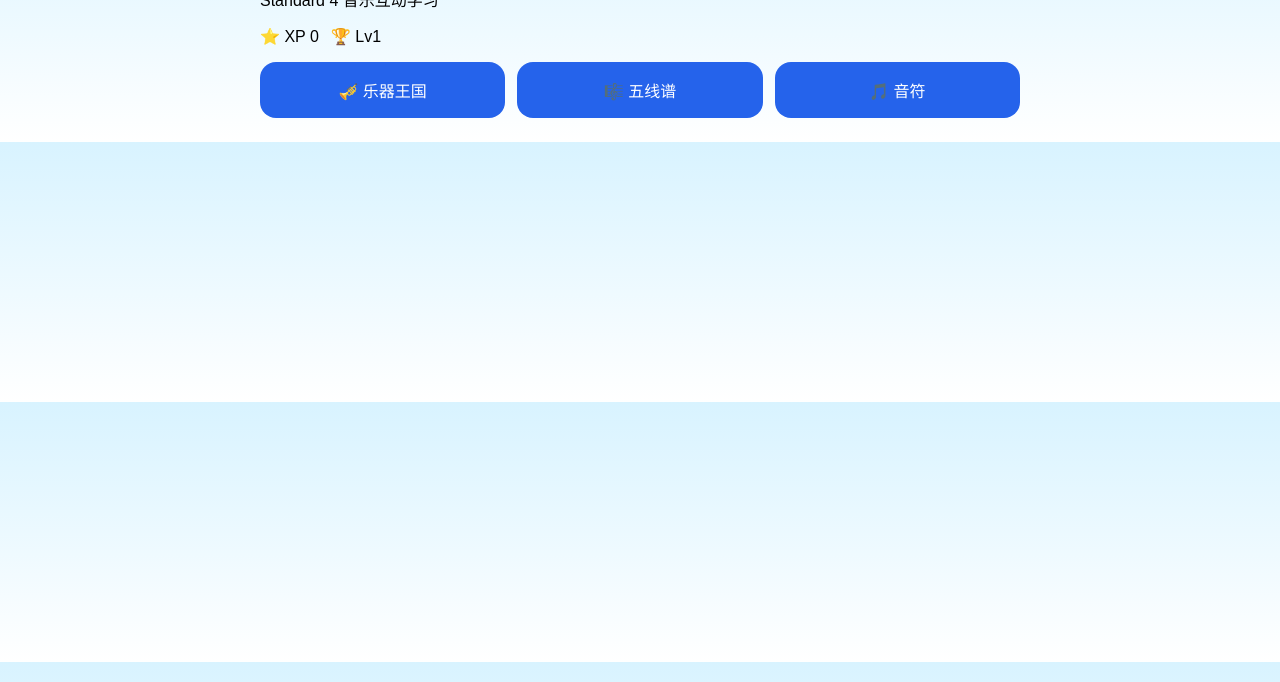
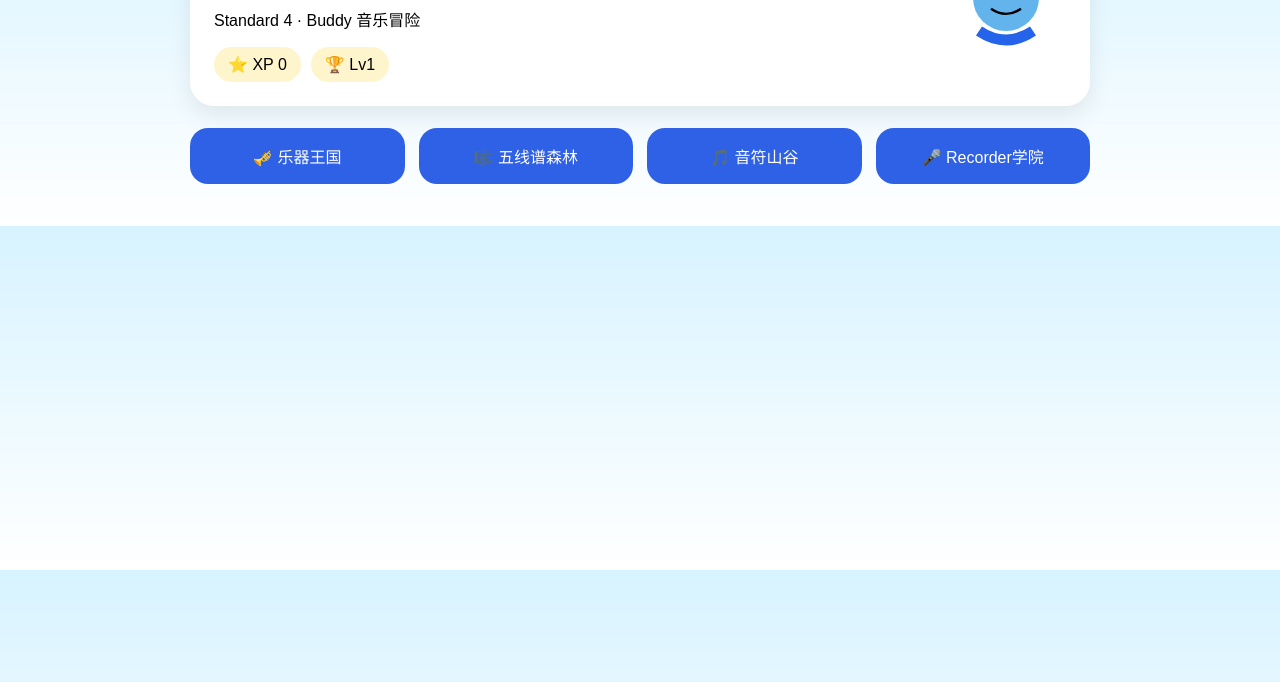
Before and after one commit to shaunstudyworld/shaun-study-world, a plain HTML site: page index.html in a window 1280 px wide. Shown: the part 118-800 px from the top of the page. Drawn offline with Linux system fonts and the light colour scheme.

Commit message:
Add files via upload

```diff
--- a/css/style.css
+++ b/css/style.css
@@ -1 +1 @@
-body{margin:0;font-family:Arial;background:linear-gradient(#d8f3ff,#fff)}.wrap{max-width:760px;margin:auto;padding:24px}.stats{display:flex;gap:12px;margin:16px 0}.grid{display:grid;grid-template-columns:repeat(auto-fit,minmax(140px,1fr));gap:12px}button{padding:16px;border:none;border-radius:16px;background:#2563eb;color:#fff;font-size:16px}.hidden{display:none}.opt{background:#eef6ff;color:#111;margin:8px 0}
+body{margin:0;font-family:Arial;background:linear-gradient(#d7f3ff,#fff)}.container{max-width:900px;margin:auto;padding:20px}.hero{display:flex;justify-content:space-between;align-items:center;background:#fff;border-radius:24px;padding:24px;box-shadow:0 10px 24px rgba(0,0,0,.08)}.buddy{width:120px}.stats{display:flex;gap:10px;flex-wrap:wrap}.stats span{background:#fff5cc;padding:8px 14px;border-radius:999px}.grid{display:grid;grid-template-columns:repeat(auto-fit,minmax(180px,1fr));gap:14px;margin:22px 0}button{padding:16px;border:none;border-radius:18px;background:#2f61e6;color:#fff;font-size:16px;cursor:pointer}.card{background:#fff;border-radius:24px;padding:20px;box-shadow:0 10px 24px rgba(0,0,0,.08)}.hidden{display:none}#img{width:100%;max-width:260px;display:block;margin:10px auto}.opt{background:#eef6ff;color:#111;margin:10px 0}.progress{height:10px;background:#e5e7eb;border-radius:99px}.progress #bar{height:100%;width:0;background:#22c55e;border-radius:99px}#fb{font-weight:bold}
--- a/index.html
+++ b/index.html
@@ -1 +1 @@
-<!DOCTYPE html><html lang='zh'><head><meta charset='UTF-8'><meta name='viewport' content='width=device-width,initial-scale=1'><title>Shaun Study World</title><link rel='manifest' href='manifest.json'><link rel='stylesheet' href='css/style.css'></head><body><div class='wrap'><h1>🎵 Shaun Study World</h1><p>Standard 4 音乐互动学习</p><div class='stats'><span id='xp'>⭐ XP 0</span><span id='lv'>🏆 Lv1</span></div><div class='grid'><button onclick="go()">🎺 乐器王国</button><button disabled>🎼 五线谱</button><button disabled>🎵 音符</button></div><div id='game' class='hidden'><h2 id='q'></h2><div id='opts'></div><p id='fb'></p></div></div><script src='js/app.js'></script></body></html>
+<!DOCTYPE html><html lang='zh'><head><meta charset='UTF-8'><meta name='viewport' content='width=device-width,initial-scale=1'><title>Shaun Study World</title><link rel='manifest' href='manifest.json'><link rel='stylesheet' href='css/style.css'></head><body><div class='container'><div class='hero'><div><h1>🎵 Shaun Study World</h1><p>Standard 4 · Buddy 音乐冒险</p><div class='stats'><span id='xp'>⭐ XP 0</span><span id='lv'>🏆 Lv1</span></div></div><img src='assets/buddy.svg' class='buddy'></div><div class='grid'><button onclick='start()'>🎺 乐器王国</button><button disabled>🎼 五线谱森林</button><button disabled>🎵 音符山谷</button><button disabled>🎤 Recorder学院</button></div><div id='quiz' class='card hidden'><div class='progress'><div id='bar'></div></div><h2 id='q'></h2><img id='img'><div id='opts'></div><p id='fb'></p></div></div><script src='js/app.js'></script></body></html>
--- a/js/app.js
+++ b/js/app.js
@@ -1 +1 @@
-const qs=[{q:'这是什么乐器？',a:'竖笛',o:['小提琴','竖笛','手鼓']},{q:'哪一种属于吹奏乐器？',a:'竖笛',o:['竖笛','锣','三角铁']}];let i=0,x=0;const xp=document.getElementById('xp');const lv=document.getElementById('lv');function go(){document.getElementById('game').classList.remove('hidden');show()}function show(){const q=qs[i];document.getElementById('q').textContent=q.q;const o=document.getElementById('opts');o.innerHTML='';q.o.forEach(v=>{const b=document.createElement('button');b.className='opt';b.textContent=v;b.onclick=()=>pick(v);o.appendChild(b)});document.getElementById('fb').textContent=''}function pick(v){if(v===qs[i].a){x+=5;xp.textContent='⭐ XP '+x;lv.textContent='🏆 Lv '+(1+Math.floor(x/10));document.getElementById('fb').textContent='答对了！ +5 XP'}else document.getElementById('fb').textContent='再试一次';i=(i+1)%qs.length;setTimeout(show,700)}
+const qs=[{q:'这是什么乐器？',img:'assets/recorder.svg',a:'竖笛',o:['小提琴','竖笛','手鼓']},{q:'这是什么乐器？',img:'assets/accordion.svg',a:'手风琴',o:['手风琴','竖笛','锣']},{q:'这是什么乐器？',img:'assets/gong.svg',a:'锣',o:['三角铁','锣','手鼓']},{q:'这是什么乐器？',img:'assets/triangle.svg',a:'三角铁',o:['小提琴','三角铁','手风琴']},{q:'这是什么乐器？',img:'assets/drum.svg',a:'手鼓',o:['手鼓','锣','竖笛']}];let i=0,x=0;function start(){document.getElementById('quiz').classList.remove('hidden');show()}function show(){const q=qs[i];document.getElementById('q').textContent=(i+1)+'/'+qs.length+' '+q.q;document.getElementById('img').src=q.img;document.getElementById('bar').style.width=(i/qs.length*100)+'%';const o=document.getElementById('opts');o.innerHTML='';q.o.forEach(v=>{const b=document.createElement('button');b.className='opt';b.textContent=v;b.onclick=()=>pick(v);o.appendChild(b)});document.getElementById('fb').textContent=''}function pick(v){if(v===qs[i].a){x+=5;document.getElementById('xp').textContent='⭐ XP '+x;document.getElementById('lv').textContent='🏆 Lv '+(1+Math.floor(x/20));document.getElementById('fb').textContent='🎉 Buddy：答对了！ +5 XP'}else{document.getElementById('fb').textContent='💡 正确答案：'+qs[i].a}i++;if(i<qs.length){setTimeout(show,700)}else{document.getElementById('bar').style.width='100%';document.getElementById('q').textContent='🎉 完成乐器王国！';document.getElementById('img').style.display='none';document.getElementById('opts').innerHTML='';document.getElementById('fb').textContent='获得 '+x+' XP，解锁下一世界！'}}
```
Also changed, not shown: assets/accordion.svg (added), assets/buddy.svg (added), assets/drum.svg (added), assets/gong.svg (added), assets/recorder.svg (added), assets/triangle.svg (added), manifest.json.
